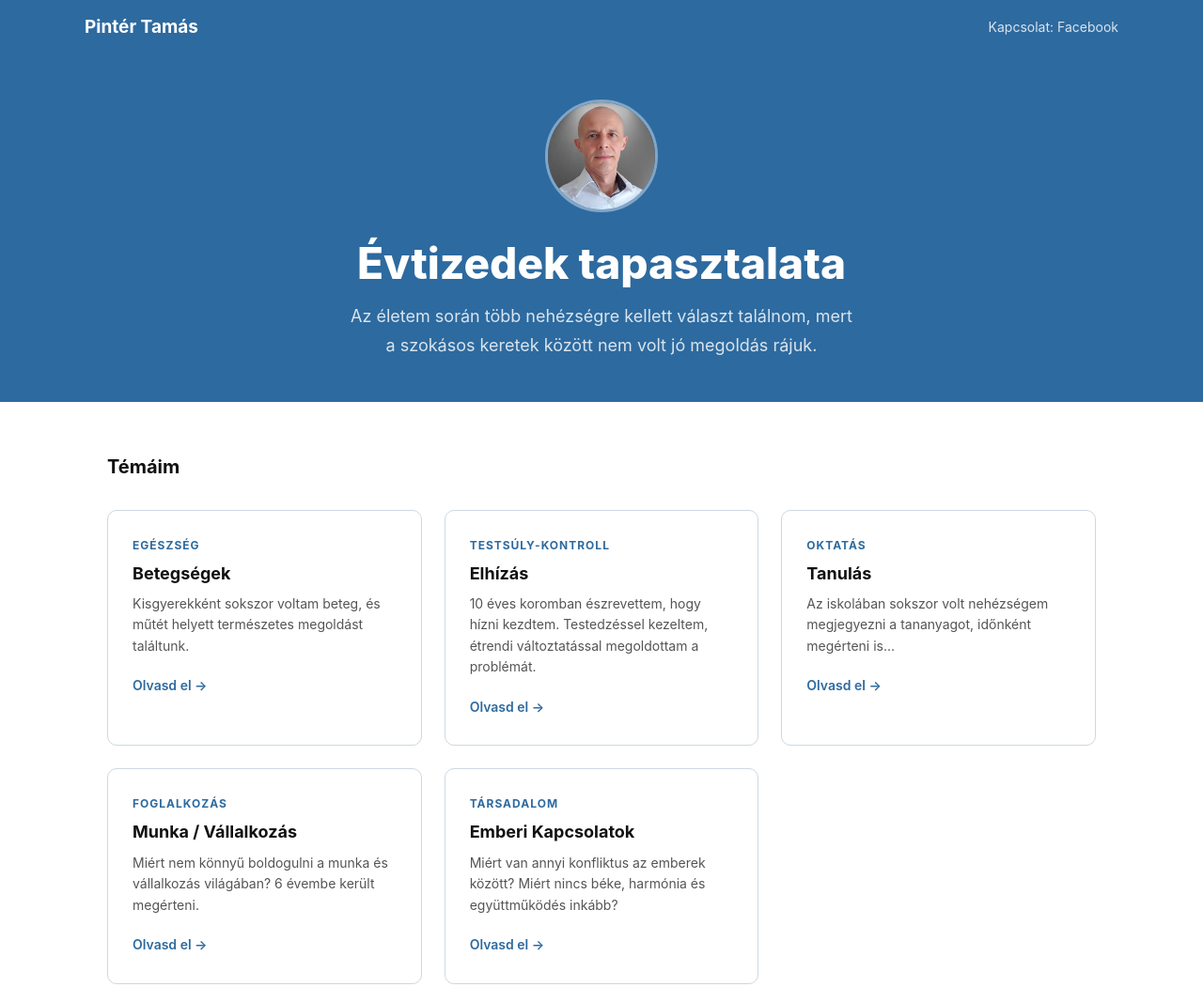
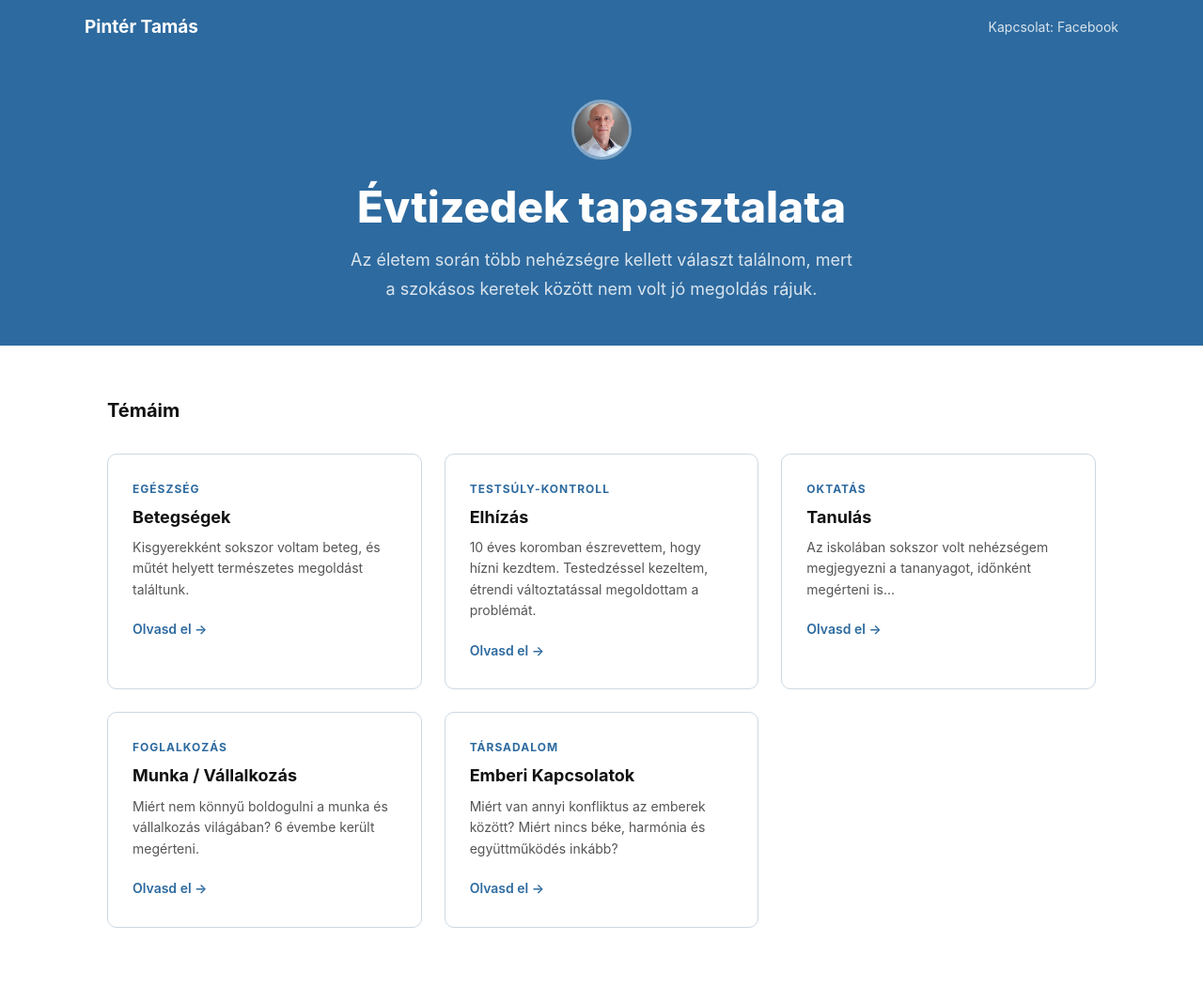
Before and after one commit to Pinter-Tamas/Pinter-Tamas.github.io, a plain HTML site: page index.html in a window 1280 px wide. Shown: the top 1051 px of the page at 94% size. Drawn offline with Linux system fonts and the light colour scheme.

Commit message:
Fotó méret: 120px → 64px kerek

```diff
--- a/style.css
+++ b/style.css
@@ -43,12 +43,12 @@ a:hover { text-decoration: underline; }
   text-align: center;
 }
 .hub-photo {
-  width: 120px;
-  height: 120px;
+  width: 64px;
+  height: 64px;
   border-radius: 50%;
   object-fit: cover;
   border: 3px solid rgba(255,255,255,.4);
-  margin-bottom: 18px;
+  margin-bottom: 14px;
 }
 .hub-hero h1 {
   color: #fff;
```
